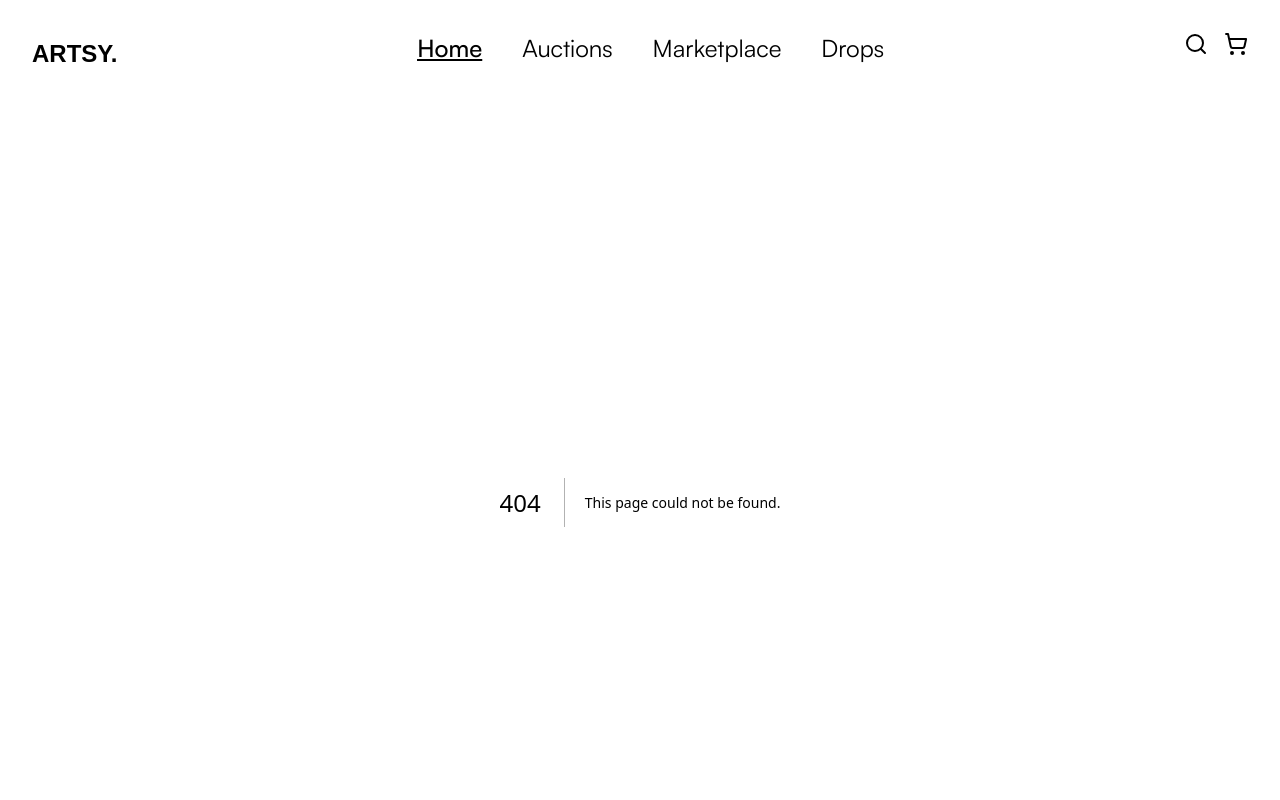
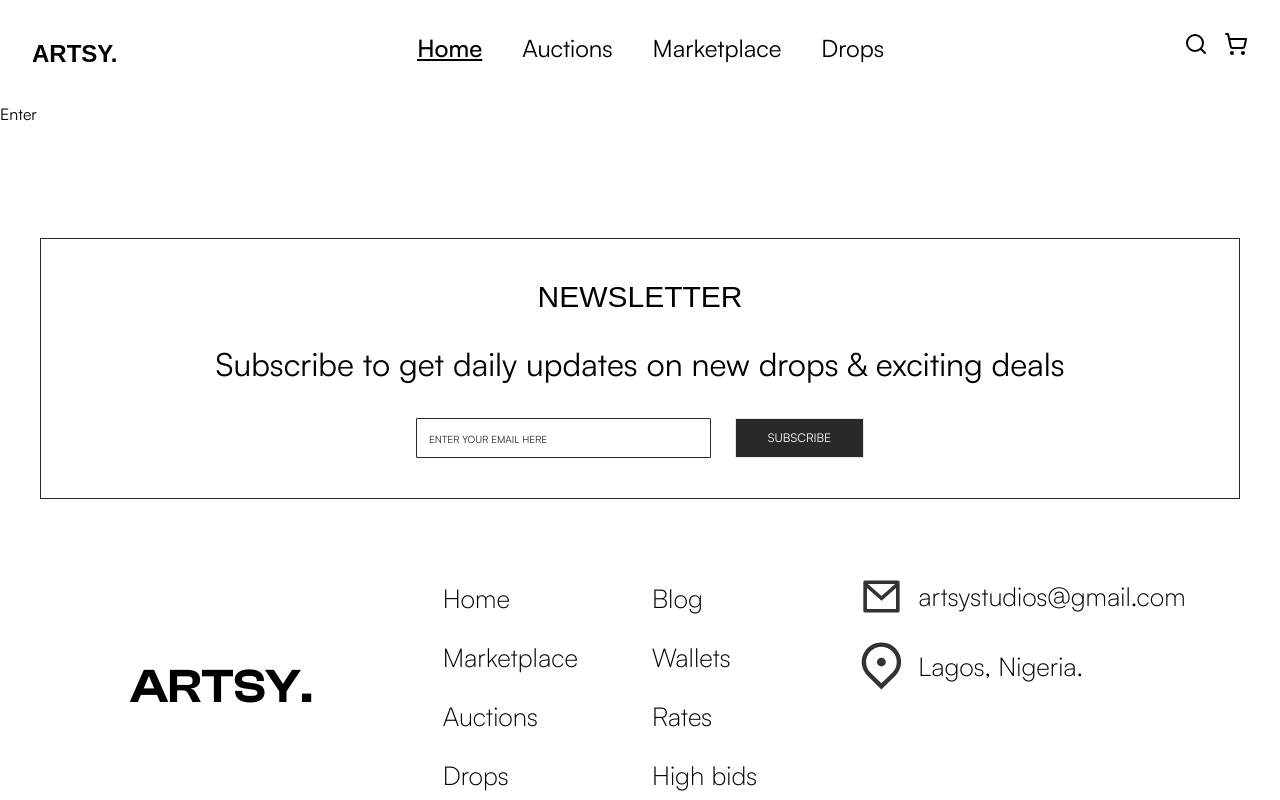
Before and after one commit to dhatGuy/artsy, a Next.js app: page /auctions/live-bid/1 in a window 1280 px wide. Before the commit this address had no page. Shown: the top 800 px of the page. Built offline with nearby package versions, Linux system fonts and the light colour scheme; a web font is replaced by a local one.

Commit message:
deploy test

```diff
--- /dev/null
+++ b/app/auctions/live-bid/[id]/layout.tsx
@@ -0,0 +1,7 @@
+export default function LiveBidLayout({
+  children,
+}: {
+  children: React.ReactNode;
+}) {
+  return <body>{children}</body>;
+}
--- /dev/null
+++ b/app/auctions/live-bid/[id]/page.tsx
@@ -0,0 +1,5 @@
+// "use client";
+
+export default function Page() {
+  return <div>Enter</div>;
+}
--- /dev/null
+++ b/app/auctions/live-bid/page.tsx
@@ -0,0 +1,5 @@
+function Page() {
+  return <div>Enter</div>;
+}
+
+export default Page;
--- a/app/auctions/page.tsx
+++ b/app/auctions/page.tsx
@@ -4,6 +4,7 @@ import "swiper/swiper-bundle.min.css";
 
 import { ChevronLeft, ChevronRight, Heart } from "lucide-react";
 import Image from "next/image";
+import Link from "next/link";
 import { useCallback, useRef, useState } from "react";
 import { Swiper, SwiperRef, SwiperSlide } from "swiper/react";
 import { auctions } from "~/DATA/auctions";
@@ -13,7 +14,7 @@ import { cn } from "~/lib/utils";
 
 const topBids = [
   {
-    id: 1,
+    id: 6,
     image: "/images/sebastian-svenson.jpg",
     name: "Out of the Box",
     creator: "Jacobs Banks",
@@ -22,7 +23,7 @@ const topBids = [
     currentBid: "0.987 ETH",
   },
   {
-    id: 2,
+    id: 5,
     image: "/images/federica.jpg",
     name: "Falling Apart",
     creator: "Dan Murray",
@@ -75,6 +76,7 @@ function Page() {
           {auctions.slice(0, 4).map((auction) => (
             <SwiperSlide key={auction.id} className="">
               <div className="relative h-[190px] w-full sm:min-h-[400px]">
+                <Link href={`/auctions/live-bid/${auction.id}`}>
                   <Image
                     src={auction.image}
                     width={230}
@@ -90,6 +92,7 @@ function Page() {
                       </span>
                     </div>
                   </div>
+                </Link>
               </div>
             </SwiperSlide>
           ))}
@@ -117,7 +120,6 @@ function Page() {
               onClick={() => sliderRef.current?.swiper.slideTo(i, 500, false)}
               className={cn("h-2 w-2 rounded-full bg-[#B8BCB5]", {
                 "bg-[#4693ED]": i === index,
-                // "hidden"
               })}
             />
           ))}
@@ -178,9 +180,11 @@ function Page() {
                   <div className="text-lg">{bid.currentBid}</div>
                 </div>
 
+                <Link href={`/auctions/live-bid/${bid.id}`}>
                   <Button className="bg-[#3341C1] px-10">
                     <span className="font-medium">Place bid</span>
                   </Button>
+                </Link>
               </div>
             </div>
           ))}
```
Lines whose indentation alone changed are shown as unchanged.
